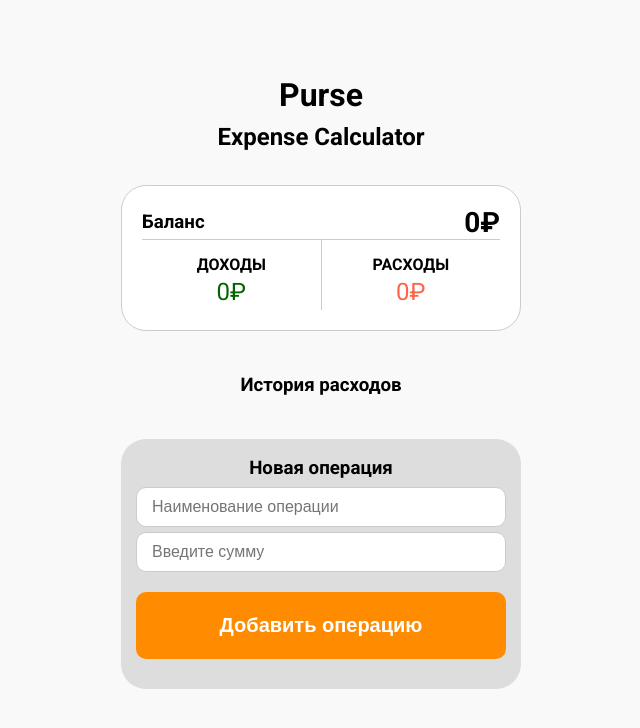
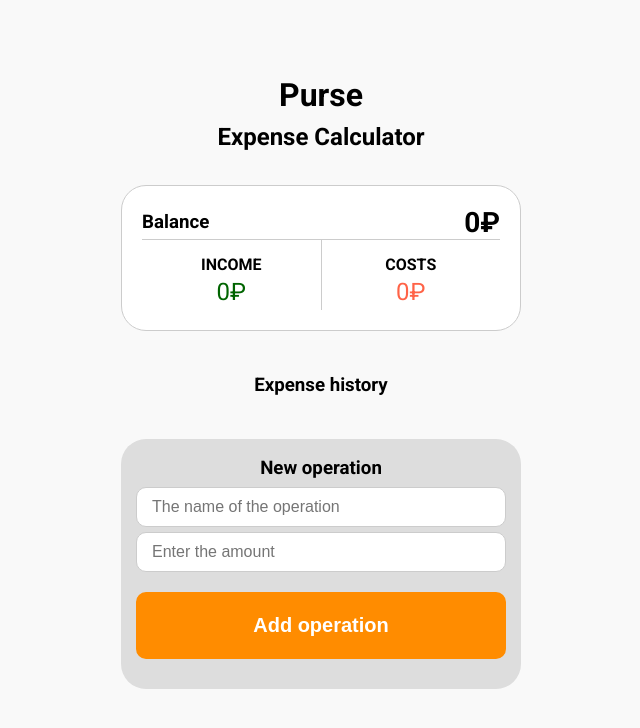
Before and after one commit to nnjn-ui/MoneyCalc.github.io, a plain HTML site: page index.html in a window 1280 px wide. Shown: the whole page, without its empty margins (319-959 px from the left). Drawn offline with Linux system fonts and the light colour scheme.

Commit message:
Update index.html

```diff
--- a/index.html
+++ b/index.html
@@ -4,16 +4,14 @@
 <head>
     <meta charset="UTF-8">
     <meta name="viewport" content="width=device-width, initial-scale=1.0">
-    <title>
-        Purse JS</title>
+    <title>Purse JS</title>
     <link rel="stylesheet" href="style.css">
 </head>
 
 <body>
 
     <head>
-        <h1>
-            Purse</h1>
+        <h1>Purse</h1>
         <h2>Expense Calculator</h2>
     </head>
 
@@ -21,18 +19,18 @@
         <div class="container">
             <section class="total">
                 <header class="total__header">
-                    <h3>Баланс</h3>
+                    <h3>Balance</h3>
                 <p class="total__balance">0 ₽</p>
                 </header>
                 <div class="total__main">
                     <div class="total__main-item total__income">
-                        <h4>Доходы</h4>
+                        <h4>Income</h4>
                         <p class="total__money total__money-income">
                             +0 ₽
                         </p>
                     </div>
                     <div class="total__main-item total__expenses">
-                        <h4>Расходы</h4>
+                        <h4>Costs</h4>
                         <p class="total__money total__money-expenses">
                             -0 ₽
                         </p>
@@ -41,7 +39,7 @@
             </section>
 
             <section class="history">
-                <h3>История расходов</h3>
+                <h3>Expense history</h3>
                 <ul class="history__list">
                     <!-- <li class="history__item history__item-plus">Получил зарплату
                         <span class="history__money">+30000 ₽</span>
@@ -56,15 +54,15 @@
             </section>
 
             <section class="operation">
-                <h3>Новая операция</h3>
+                <h3>New operation</h3>
                 <form id="form">
                     <label>
-                        <input type="text" class="operation__fields operation__name" placeholder="Наименование операции">
+                        <input type="text" class="operation__fields operation__name" placeholder="The name of the operation">
                     </label>
                     <label>
-                        <input type="number" class="operation__fields operation__amount" placeholder="Введите сумму">
+                        <input type="number" class="operation__fields operation__amount" placeholder="Enter the amount">
                     </label>
-                    <button type="submit" class="operation__add">Добавить операцию</button>
+                    <button type="submit" class="operation__add">Add operation</button>
 
                 </form>
             </section>
```
